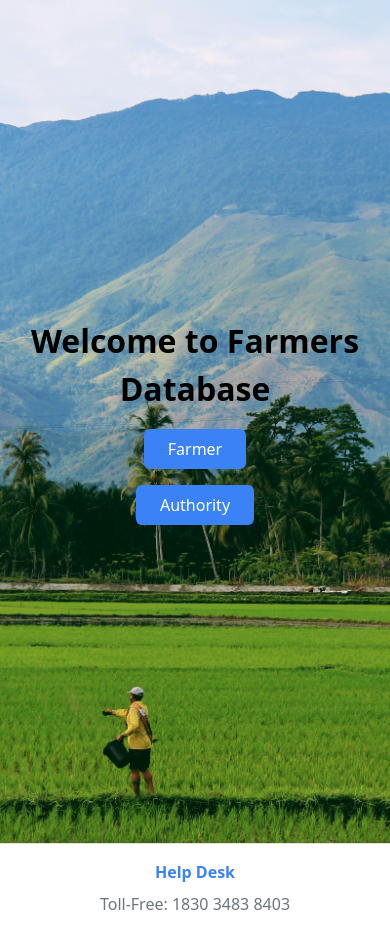
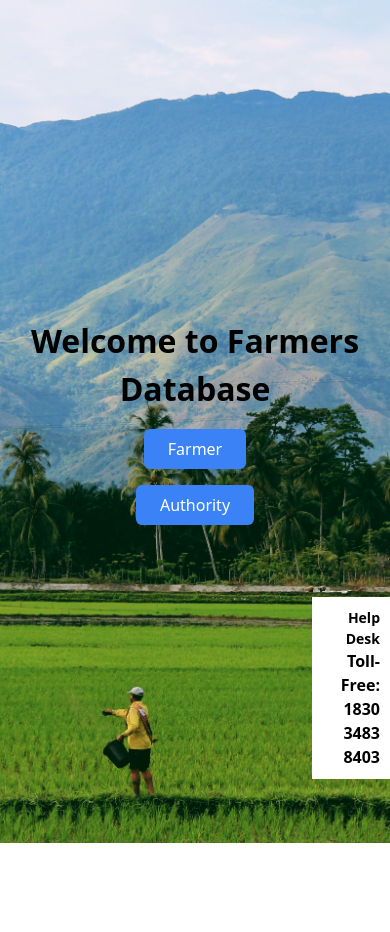
Before and after one commit to prudhvi-machana/Agrinexus, a Flask app: page / in a window 390 px wide. Shown: the part 65-997 px from the top of the page. After the commit the page ends 908 px from the top, so only its background shows below. Run offline with Flask 3, Linux system fonts and the light colour scheme; parts of the project's set-up code (start-up, migrations or seed data) failed here and were passed over; some libraries are stand-ins or nearby versions.

Commit message:
Update home.css

```diff
--- a/static/css/home.css
+++ b/static/css/home.css
@@ -50,49 +50,23 @@
 
 
 .footer {
-    position: relative; /* Ensures it stays below the content */
-    background-color: white; /* Neutral background color */
-    color: black; /* Contrasting text color */
-    padding: 1rem; /* Adds sufficient spacing */
-    text-align: center; /* Center-aligns text */
-    width: 100%; /* Full width of the page */
-    border-top: 1px solid #e0e0e0; /* Subtle border for definition */
-    box-shadow: 0 -2px 4px rgba(0, 0, 0, 0.1); /* Light shadow for elevation */
-    font-size: 0.9rem; /* Slightly smaller font size */
+    position: fixed;
+    bottom: 0;
+    right: 0;
+    padding: 10px;
+    background-color: white;
+    color: black;
+    text-align: right;
+    width: 20%;
+    font-size: 14px;
 }
-
 .help-desk {
     display: flex;
-    flex-direction: column; /* Stacks help desk items vertically */
-    align-items: center; /* Centers content horizontally */
+    flex-direction: column;
+    align-items: flex-start;
     font-weight: bold;
 }
-
-.help-desk h3 {
-    margin: 0 0 0.5rem; /* Adds spacing below the title */
-    font-size: 1.1rem; /* Slightly larger font for the title */
-    color: #3b82f6; /* Matches button theme color */
+.contact-number {
+    font-size: 16px;
+    font-weight: bold;
 }
-
-.contact-number {
-    font-size: 1rem; /* Readable size for contact number */
-    font-weight: normal; /* Normal weight for contrast */
-    color: #6c757d; /* Subtle text color */
-}
-
-/* Responsive Design */
-@media (max-width: 768px) {
-    .footer {
-        text-align: center; /* Centers all text */
-        padding: 1rem; /* Adjusts padding for smaller screens */
-    }
-
-    .help-desk {
-        align-items: center; /* Centers help desk content */
-    }
-
-    .help-desk h3,
-    .contact-number {
-        font-size: 1rem; /* Adjust font size for smaller screens */
-    }
-}
```
